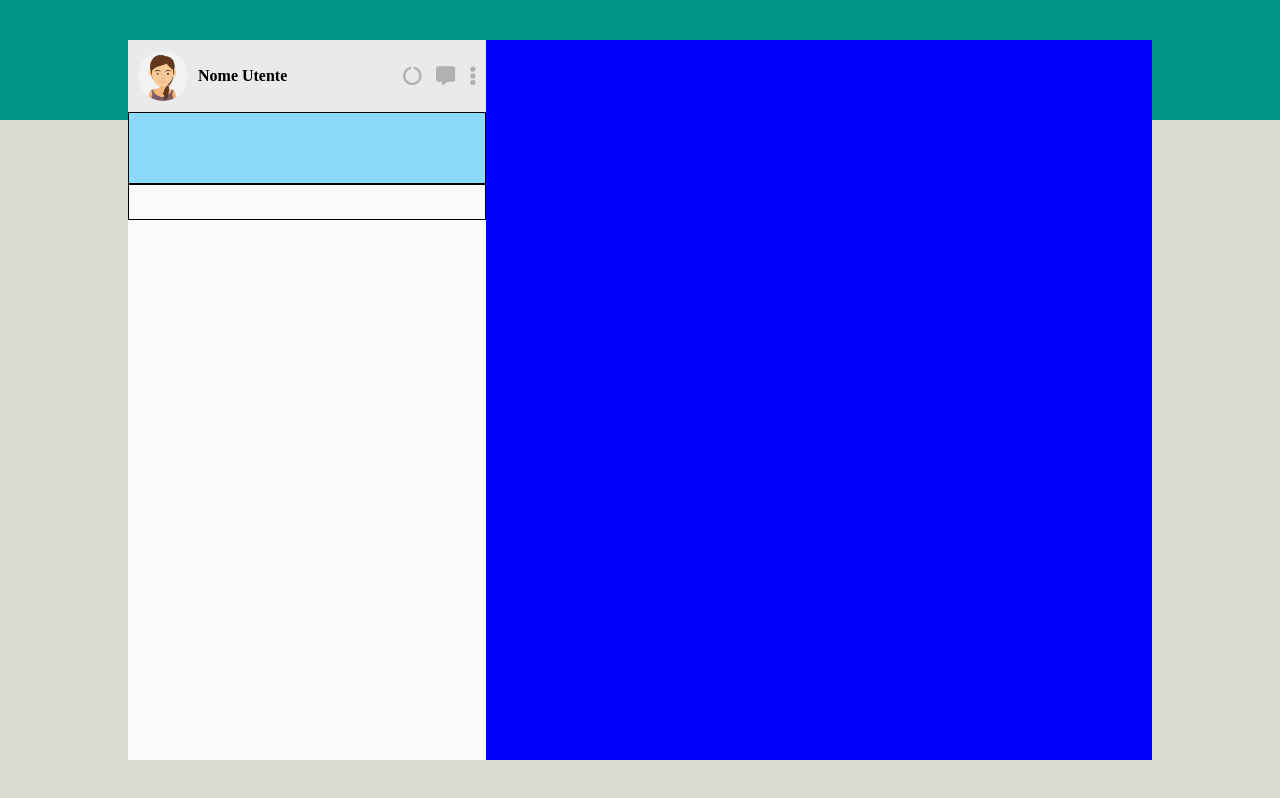
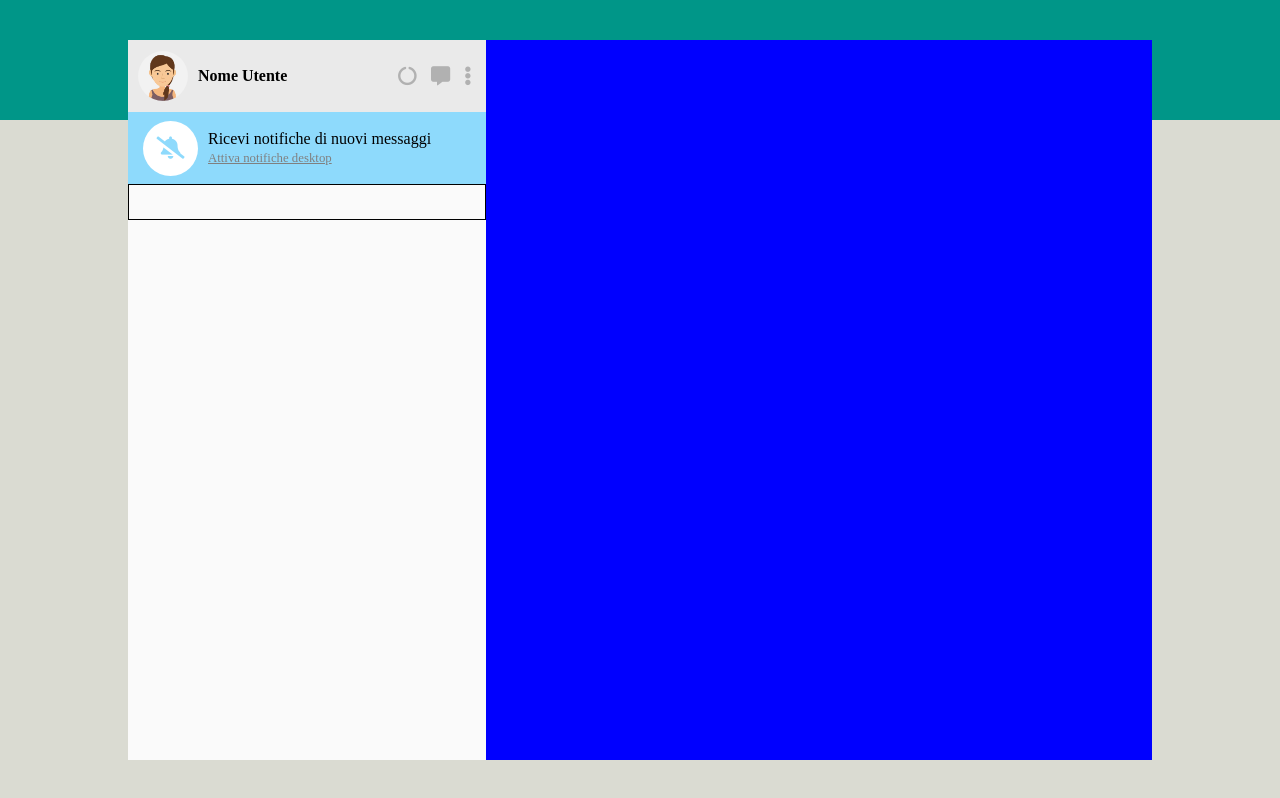
Before and after one commit to NiccoloArcioni/js-html-css-boolzap, a plain HTML site: page index.html in a window 1280 px wide. Drawn offline with nearby package versions, Linux system fonts and the light colour scheme.

Commit message:
Inserimento sezione notifiche

```diff
--- a/css/master.css
+++ b/css/master.css
@@ -44,7 +44,7 @@ body {
     height: 10%;
     align-items: center;
     justify-content: space-between;
-    padding: 5px 10px;
+    padding: 5px 15px 5px 10px;
     background-color: #EAEAEA;
 }
 
@@ -63,10 +63,31 @@ body {
 }
 
 #user_notification {
+    display: flex;
+    align-items: center;
     width: 100%;
     height: 10%;
     background-color: #8EDAFC;
-    border: 1px solid black;
+    padding: 5px 15px;
+}
+
+#user_notification .notification_bell {
+    width: 55px;
+    height: 55px;
+    border-radius: 50%;
+    background-color: #fff;
+    line-height: 60px;
+    text-align: center;
+    margin-right: 10px;
+}
+#user_notification .notification_bell i {
+    font-size: 1.4em;
+    color: #8EDAFC;
+}
+
+#user_notification .notification_text a {
+    font-size: 0.8em;
+    color: #808080;
 }
 
 #user_search {
--- a/index.html
+++ b/index.html
@@ -19,7 +19,7 @@
         <!-- left panel -->
         <div class="ms_main_left">
             <!-- user section -->
-            <div id="user">
+            <section id="user">
                 <div class="user_img_name">
                     <img src="img/avatar_io.jpg" alt="user image" class="users_img">
                     <h4>Nome Utente</h4>
@@ -30,12 +30,18 @@
                     <i class="fas fa-comment-alt"></i>
                     <i class="fas fa-ellipsis-v"></i>
                 </div>
-            </div>
+            </section>
 
             <!-- notifications -->
-            <div id="user_notification">
-
-            </div>
+            <section id="user_notification">
+                <div class="notification_bell">
+                    <i class="fas fa-bell-slash"></i>
+                </div>
+                <div class="notification_text">
+                    <p>Ricevi notifiche di nuovi messaggi</p>
+                    <a href="#">Attiva notifiche desktop</a>
+                </div>
+            </section>
 
             <!-- search -->
             <div id="user_search">
```
